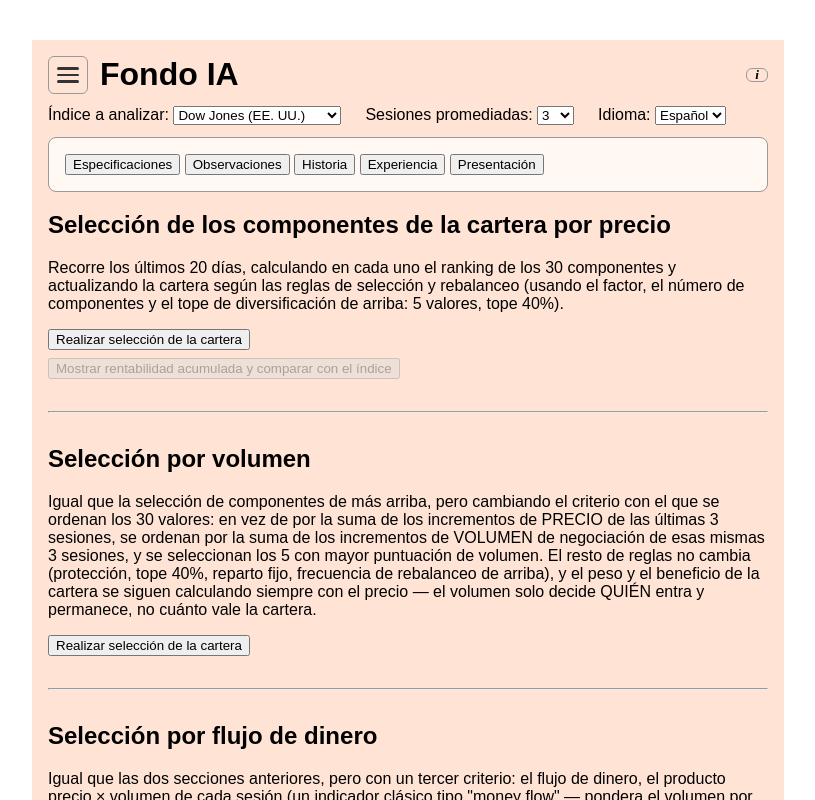
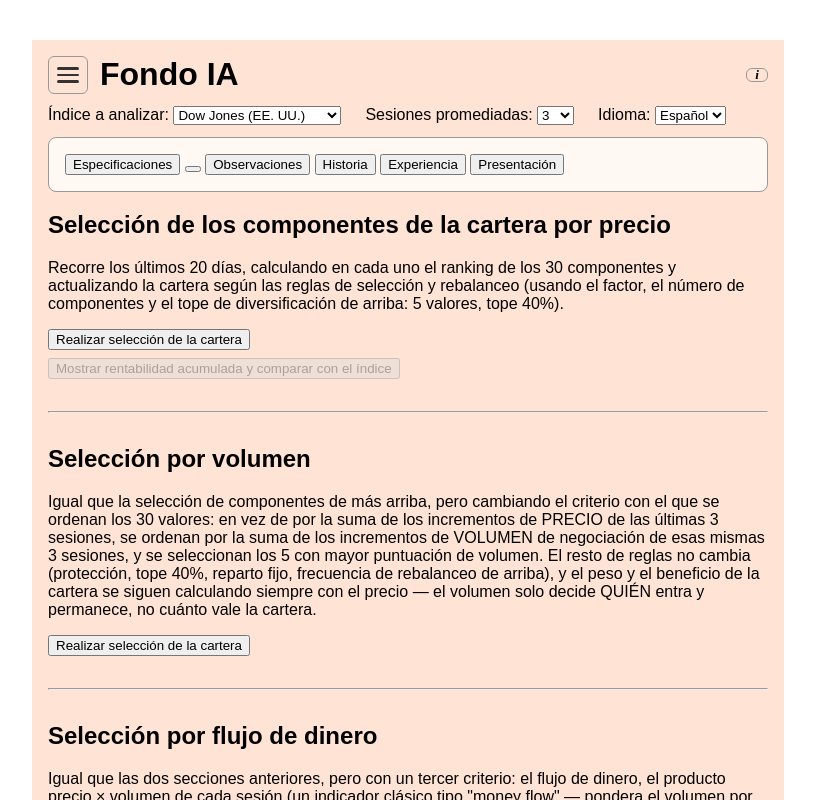
Before and after one commit to antonioluiscliment/fondo-ia-web, a Next.js app: page / in a window 1280 px wide. Both pictures are taken after a click on the button "Especificaciones, historia y observaciones". Shown: the top 800 px of the page, without its empty margins (232-1047 px from the left). Built offline with nearby package versions, Linux system fonts and the light colour scheme.

Commit message:
Add files via upload

```diff
--- a/components/MenuLayout.js
+++ b/components/MenuLayout.js
@@ -8,8 +8,11 @@ import { descargarHtmlPdf, compartirHtmlPdf } from "../lib/pdfComun";
 
 // "General" ya no es una opción del menú hamburguesa: el selector de
 // índice e idioma viven siempre visibles en el marco exterior (más
-// abajo en este mismo componente), y las especificaciones/historia/
-// observaciones se han movido al panel del icono de info (ⓘ).
+// abajo en este mismo componente). El panel del icono de info (ⓘ)
+// reúne, en este orden: Especificaciones, Documentación (esta misma
+// documentación técnica, generada a partir de los comentarios del
+// código — ver /PLAN/documentacion.html y pages/api/documentacion.js),
+// Observaciones, Historia, Experiencia, y Presentación.
 const ENLACES = [
   { href: "/comprobaciones", labelKey: "menuComprobaciones" },
   { href: "/parametrosTecnicos", labelKey: "menuParametrosTecnicos" },
@@ -82,6 +85,13 @@ export default function MenuLayout({ children }) {
   const [cargandoEspecificaciones, setCargandoEspecificaciones] = useState(false);
   const [errorEspecificaciones, setErrorEspecificaciones] = useState(null);
   const [mostrarEspecificaciones, setMostrarEspecificaciones] = useState(false);
+
+  // "Documentación" no tiene versión por idioma (los comentarios del
+  // código de los que sale están en español) — un simple mostrar/
+  // ocultar, como Presentación, con un iframe apuntando a un
+  // endpoint propio en vez de a mammoth (el fichero ya es HTML, no
+  // hace falta convertir nada).
+  const [mostrarDocumentacion, setMostrarDocumentacion] = useState(false);
 
   const [observaciones, setObservaciones] = useState(null);
   const [observacionesIdioma, setObservacionesIdioma] = useState(null);
@@ -314,6 +324,9 @@ export default function MenuLayout({ children }) {
                 ? t.especificacionesOcultar
                 : t.especificacionesMostrar}
             </button>{" "}
+            <button onClick={() => setMostrarDocumentacion((v) => !v)}>
+              {mostrarDocumentacion ? t.documentacionOcultar : t.documentacionMostrar}
+            </button>{" "}
             <button onClick={verObservaciones} disabled={cargandoObservaciones}>
               {cargandoObservaciones
                 ? t.especificacionesCargando
@@ -356,6 +369,14 @@ export default function MenuLayout({ children }) {
                 compartirFn={compartirHtmlPdf}
               />
             </>
+          )}
+
+          {mostrarDocumentacion && (
+            <iframe
+              src="/api/documentacion"
+              title={t.documentacionMostrar}
+              style={{ width: "100%", height: 600, border: "1px solid #ccc", borderRadius: 6, margin: "16px 0" }}
+            />
           )}
 
           {errorObservaciones && <p style={{ color: "crimson" }}>{t.error}: {errorObservaciones}</p>}
```
